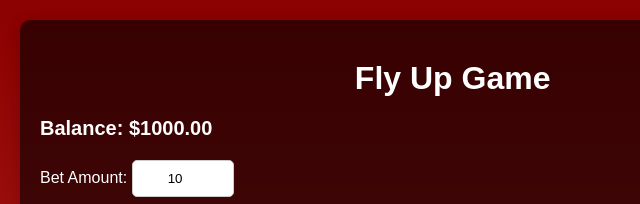
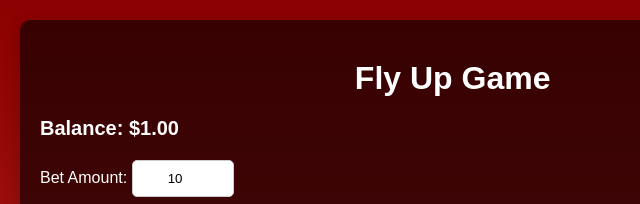
Before and after one commit to investmoney2/earnmoney.github.io, a plain HTML site: page index.html in a window 1280 px wide. Shown: the top 204 px of the page, 0-640 px from the left. Drawn offline with Linux system fonts and the light colour scheme.

Commit message:
Update index.html

```diff
--- a/index.html
+++ b/index.html
@@ -280,7 +280,7 @@ function loadBalance() {
   if (storedBalance) {
     balance = parseFloat(storedBalance);  // LocalStorage'tan alınan veriyi float'a çevir
   } else {
-    balance = 1000;  // Eğer localStorage'ta veri yoksa, başlangıç değeri 0 olsun
+    balance = 1;  // Eğer localStorage'ta veri yoksa, başlangıç değeri 0 olsun
   }
   balanceDisplay.textContent = `Balance: $${balance.toFixed(2)}`;  // Ekranda bakiyeyi göster
 }
```
